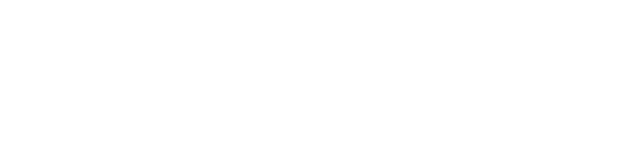
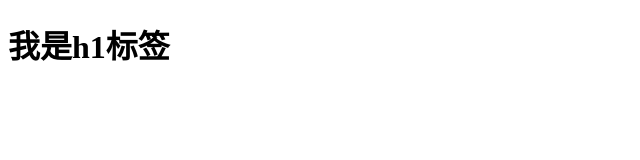
Before and after one commit to hl15874725620/priject_02, a plain HTML site: page index.html in a window 1280 px wide. Shown: the whole page, without its empty margins (0-640 px from the left). Drawn offline with Linux system fonts and the light colour scheme.

Commit message:
添加了新标签

```diff
--- a/index.html
+++ b/index.html
@@ -8,5 +8,7 @@
 </head>
 <body>
 
+    <h1>我是h1标签</h1>
+
 </body>
 </html>
```
